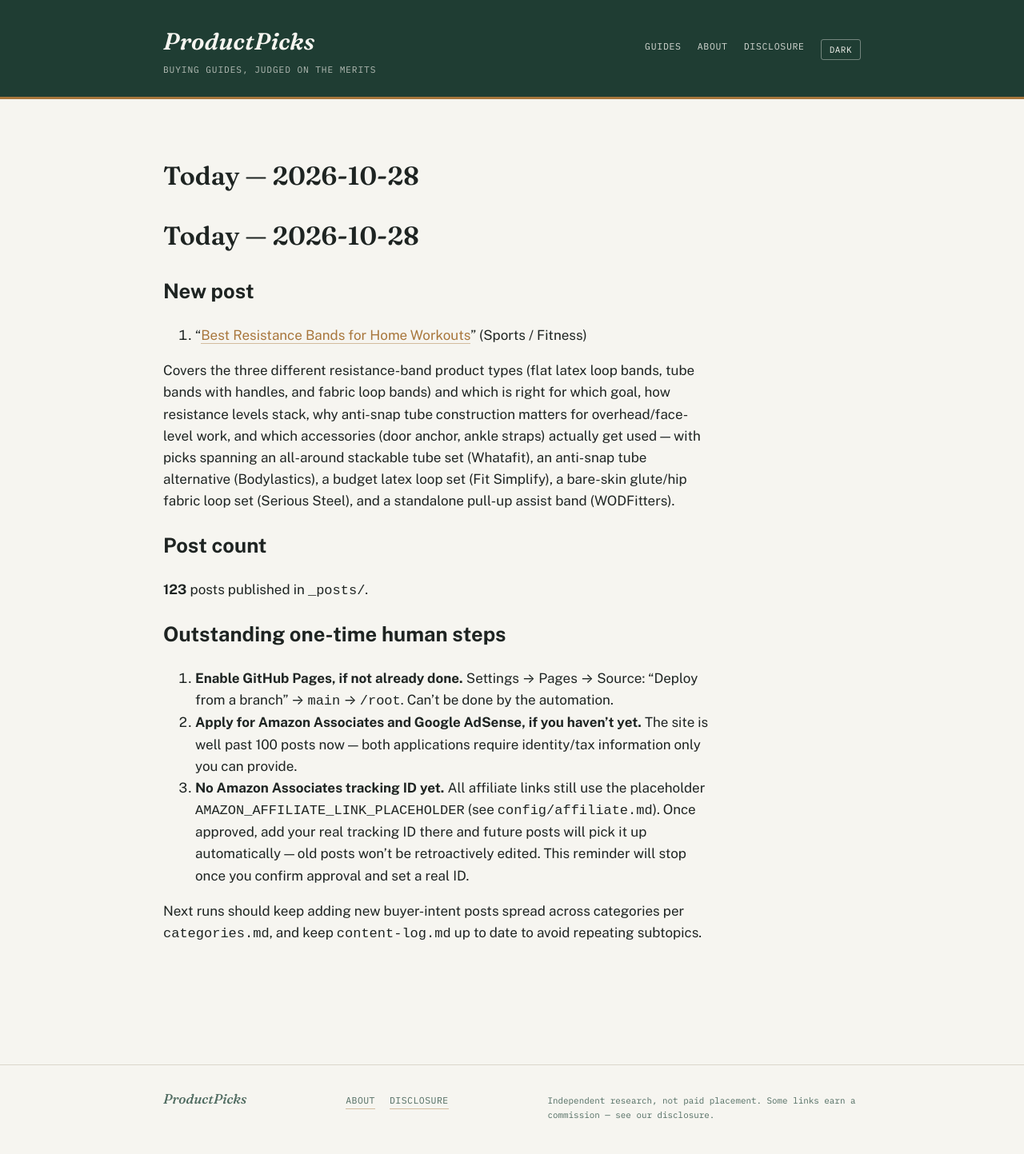
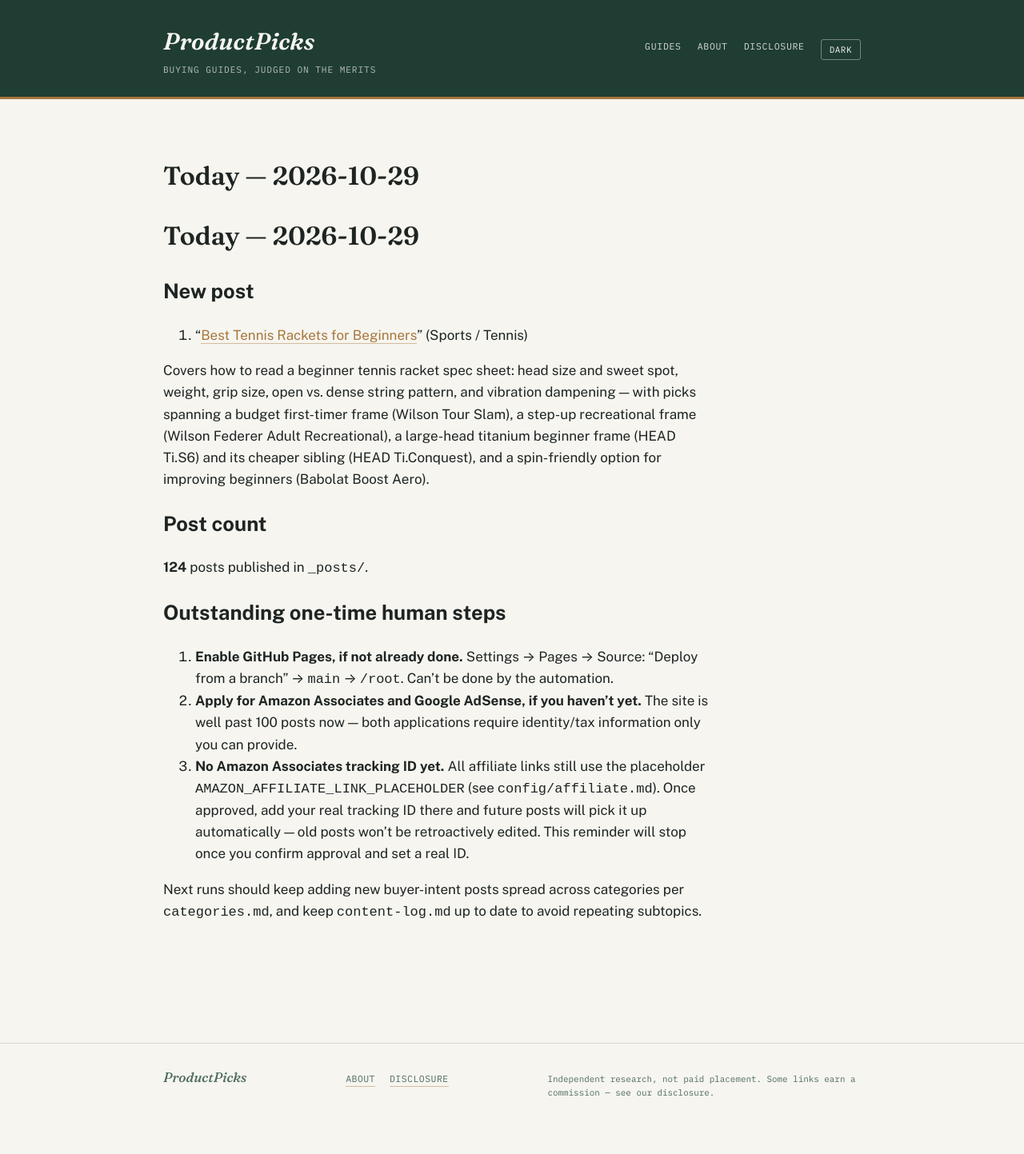
Before and after one commit to ajith198/ProductPicks, a Jekyll site: the page built from today.md, in a window 1280 px wide. Shown: the whole page at 80% size. Built offline with Jekyll 4.4.1, drawn with Linux system fonts in a browser that asks for light colours; our own code applies the rules of GitHub Pages for plain Markdown files; after the commit the page ends 1416 px from its top, so only the background shows below that.

Commit message:
daily: 2026-10-29 new post + log update
Co-Authored-By: Claude Sonnet 5 <noreply@anthropic.com>
Claude-Session: https://claude.ai/code/session_01UFLJpYqXStTXB5rL6GVckJ

```diff
--- a/today.md
+++ b/today.md
@@ -1,14 +1,14 @@
-# Today — 2026-10-28
+# Today — 2026-10-29
 
 ## New post
 
-1. "[Best Resistance Bands for Home Workouts](/fitness/buying-guides/best-resistance-bands-for-home-workouts/)" (Sports / Fitness)
+1. "[Best Tennis Rackets for Beginners](/tennis/buying-guides/best-tennis-rackets-for-beginners/)" (Sports / Tennis)
 
-Covers the three different resistance-band product types (flat latex loop bands, tube bands with handles, and fabric loop bands) and which is right for which goal, how resistance levels stack, why anti-snap tube construction matters for overhead/face-level work, and which accessories (door anchor, ankle straps) actually get used — with picks spanning an all-around stackable tube set (Whatafit), an anti-snap tube alternative (Bodylastics), a budget latex loop set (Fit Simplify), a bare-skin glute/hip fabric loop set (Serious Steel), and a standalone pull-up assist band (WODFitters).
+Covers how to read a beginner tennis racket spec sheet: head size and sweet spot, weight, grip size, open vs. dense string pattern, and vibration dampening — with picks spanning a budget first-timer frame (Wilson Tour Slam), a step-up recreational frame (Wilson Federer Adult Recreational), a large-head titanium beginner frame (HEAD Ti.S6) and its cheaper sibling (HEAD Ti.Conquest), and a spin-friendly option for improving beginners (Babolat Boost Aero).
 
 ## Post count
 
-**123** posts published in `_posts/`.
+**124** posts published in `_posts/`.
 
 ## Outstanding one-time human steps
 
```
Also changed, not shown: TODAY.md (+1 -1 lines), _posts/2026-10-29-best-tennis-rackets-for-beginners.md (added, +52 -0 lines), content-log.md (+1 -0 lines).
